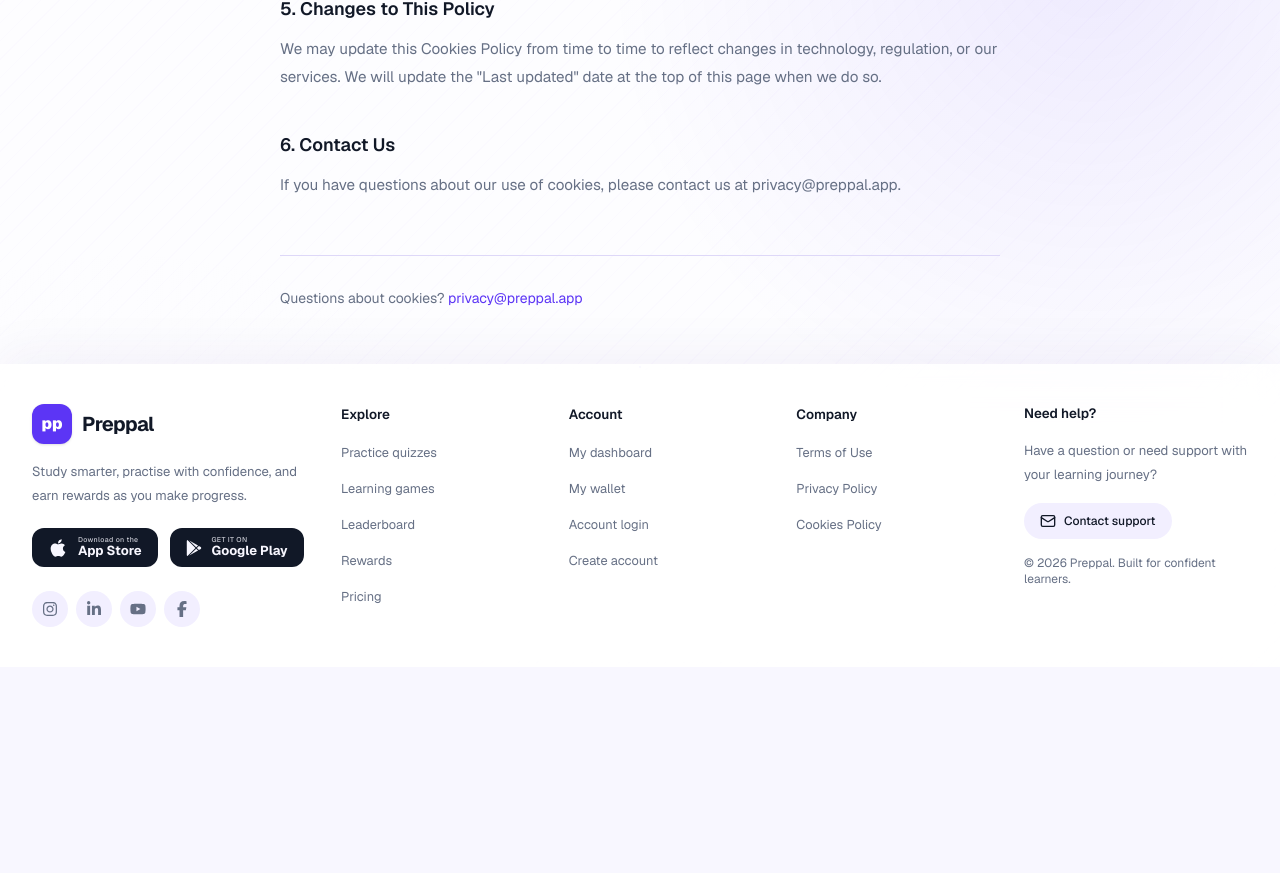
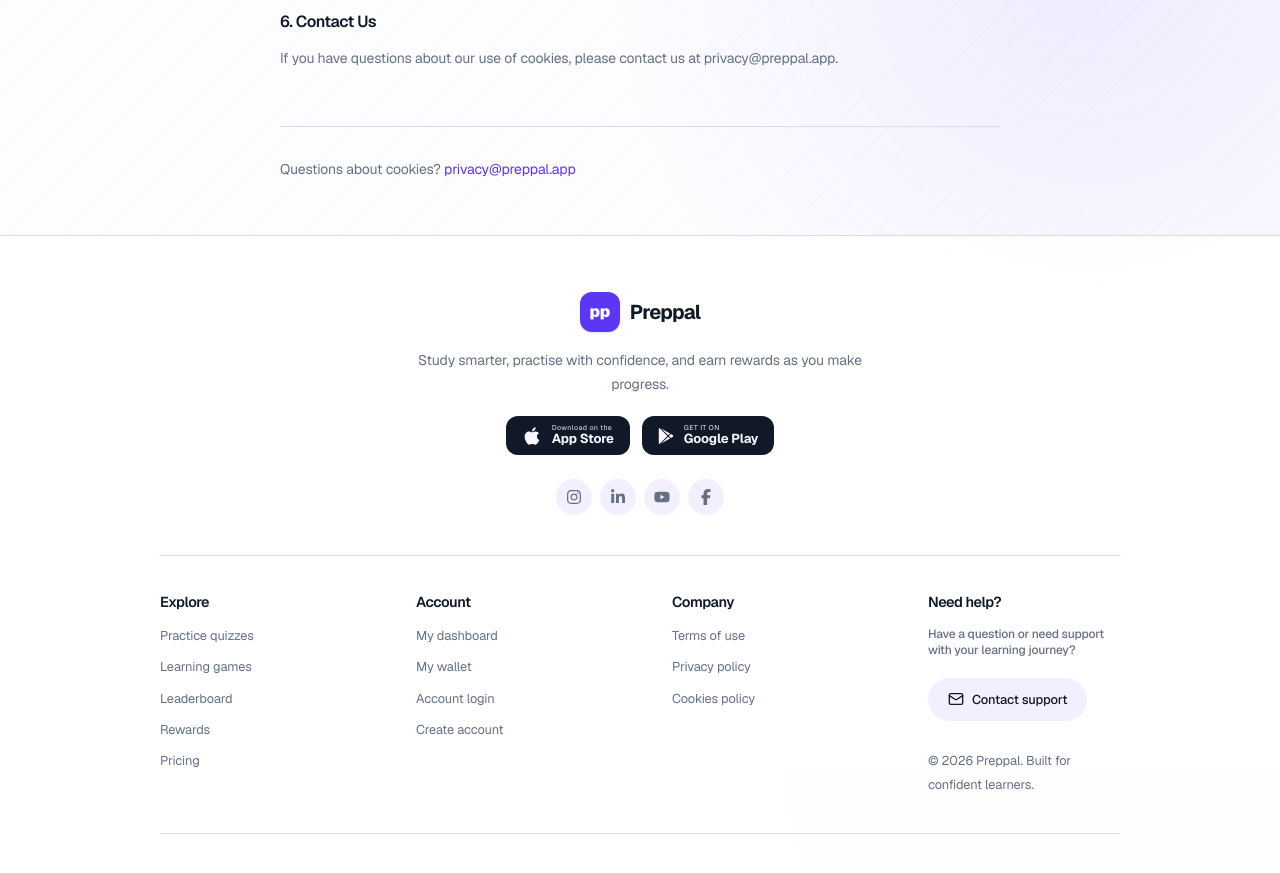
Before and after one commit to SLOURAX/preppal_web, a Next.js app: page /cookies in a window 1280 px wide. Shown: the part 1633-2506 px from the top of the page. Before the commit the page ends 2300 px from the top, so only its background shows below. Built offline with nearby package versions, Linux system fonts and the light colour scheme.

Commit message:
chore: new updates

```diff
--- a/src/app/cookies/page.tsx
+++ b/src/app/cookies/page.tsx
@@ -74,10 +74,10 @@
           <div className="bg-primary/10 mb-5 inline-grid size-12 place-items-center rounded-2xl">
             <Cookie className="text-primary size-6" />
           </div>
-          <h1 className="text-foreground text-2xl font-bold tracking-tight sm:text-4xl">
+          <h1 className="text-foreground text-2xl font-bold tracking-tight sm:text-3xl">
             Cookies Policy
           </h1>
-          <p className="text-muted-foreground mt-3 text-sm leading-6 sm:text-base sm:leading-7">
+          <p className="text-muted-foreground mt-3 text-sm leading-6 sm:text-sm sm:leading-6">
             We use cookies and similar technologies to keep Preppal working
             smoothly and to understand how you use it. Here's a clear breakdown
             of what we use and why.
@@ -124,10 +124,10 @@
         <div className="space-y-7 sm:space-y-10">
           {SECTIONS.map((section) => (
             <section key={section.title}>
-              <h2 className="text-foreground mb-2 text-base font-semibold sm:mb-3 sm:text-lg">
+              <h2 className="text-foreground mb-2 text-base font-semibold sm:mb-3 sm:text-base">
                 {section.title}
               </h2>
-              <p className="text-muted-foreground text-sm leading-6 sm:text-[.95rem] sm:leading-7">
+              <p className="text-muted-foreground text-sm leading-6 sm:text-[.875rem] sm:leading-6">
                 {section.body}
               </p>
             </section>
--- a/src/app/globals.css
+++ b/src/app/globals.css
@@ -129,6 +129,7 @@
   min-height: 100%;
   overflow-x: hidden;
   background: var(--background);
+  letter-spacing: -0.01em;
 }
 
 body {
@@ -172,6 +173,13 @@
     auto;
   background-attachment: fixed;
   color: var(--foreground);
+}
+
+h1,
+h2,
+h3,
+h4 {
+  letter-spacing: -0.03em;
 }
 
 .dark body {
@@ -220,7 +228,7 @@
     color: var(--primary-strong);
     font-size: 0.75rem;
     font-weight: 700;
-    letter-spacing: 0.08em;
+    letter-spacing: 0.05em;
     text-transform: uppercase;
   }
 
--- a/src/app/terms/page.tsx
+++ b/src/app/terms/page.tsx
@@ -67,10 +67,10 @@
           <div className="bg-primary/10 mb-5 inline-grid size-12 place-items-center rounded-2xl">
             <Scale className="text-primary size-6" />
           </div>
-          <h1 className="text-foreground text-2xl font-bold tracking-tight sm:text-4xl">
+          <h1 className="text-foreground text-2xl font-bold tracking-tight sm:text-3xl">
             Terms of Use
           </h1>
-          <p className="text-muted-foreground mt-3 text-sm leading-6 sm:text-base sm:leading-7">
+          <p className="text-muted-foreground mt-3 text-sm leading-6 sm:text-sm sm:leading-6">
             Please read these Terms carefully before using Preppal. They govern
             your access to and use of our platform, services, and content.
           </p>
@@ -83,10 +83,10 @@
         <div className="space-y-7 sm:space-y-10">
           {SECTIONS.map((section) => (
             <section key={section.title}>
-              <h2 className="text-foreground mb-2 text-base font-semibold sm:mb-3 sm:text-lg">
+              <h2 className="text-foreground mb-2 text-base font-semibold sm:mb-3 sm:text-base">
                 {section.title}
               </h2>
-              <p className="text-muted-foreground text-sm leading-6 sm:text-[.95rem] sm:leading-7">
+              <p className="text-muted-foreground text-sm leading-6 sm:text-[.875rem] sm:leading-6">
                 {section.body}
               </p>
             </section>
--- a/src/components/layout/footer.tsx
+++ b/src/components/layout/footer.tsx
@@ -35,9 +35,9 @@
 ];
 
 const COMPANY_LINKS: readonly FooterLink[] = [
-  { href: "/terms", label: "Terms of Use" },
-  { href: "/privacy", label: "Privacy Policy" },
-  { href: "/cookies", label: "Cookies Policy" },
+  { href: "/terms", label: "Terms of use" },
+  { href: "/privacy", label: "Privacy policy" },
+  { href: "/cookies", label: "Cookies policy" },
 ];
 
 const SOCIAL_LINKS: readonly SocialLink[] = [
@@ -71,15 +71,15 @@
   readonly links: readonly FooterLink[];
 }) {
   return (
-    <div>
-      <h2 className="text-foreground text-[.9rem] font-semibold lg:text-[.84rem]">
+    <div className="text-left">
+      <h2 className="text-foreground text-[.9rem] font-semibold tracking-[-0.025em]">
         {title}
       </h2>
-      <ul className="mt-4 space-y-3">
+      <ul className="text-muted-foreground mt-3 space-y-3 text-sm tracking-[-0.015em] sm:text-[.85rem]">
         {links.map((link) => (
           <li key={link.href}>
             <Link
-              className="text-muted-foreground hover:text-primary text-[.85rem] font-normal transition-colors lg:text-[.8rem]"
+              className="hover:text-primary text-[.8rem] font-normal tracking-[-0.01em] transition-colors"
               href={link.href}
             >
               {link.label}
@@ -95,25 +95,25 @@
 
 export function Footer() {
   return (
-    <footer className="bg-surface/80 mt-auto shadow-[0_-12px_45px_rgb(58_34_140/0.05)] backdrop-blur-xl">
-      <div className="mx-auto grid max-w-350 grid-cols-2 gap-x-6 gap-y-10 px-5 py-10 sm:px-6 md:grid-cols-[1.4fr_1fr_1fr_1fr_1.1fr] lg:px-8">
-        <div className="col-span-2 max-w-sm md:col-span-1">
+    <footer className="bg-surface/95 mt-auto border-t border-black/[0.06]">
+      <div className="mx-auto max-w-5xl px-5 py-12 text-center sm:px-8 sm:py-14">
+        <div className="mx-auto flex max-w-xl flex-col items-center">
           <Link className="inline-flex items-center gap-2.5" href="/">
             <span className="bg-primary text-primary-foreground grid size-10 place-items-center rounded-xl text-base font-black shadow-sm">
               pp
             </span>
-            <span className="text-foreground text-xl font-bold tracking-[-0.03em]">
+            <span className="text-foreground text-xl font-bold tracking-[-0.04em]">
               Preppal
             </span>
           </Link>
-          <p className="text-muted-foreground mt-4 text-sm leading-6 lg:text-[.82rem]">
+          <p className="text-muted-foreground mt-4 max-w-md text-sm leading-6 tracking-[-0.01em]">
             Study smarter, practise with confidence, and earn rewards as you
             make progress.
           </p>
           <div className="mt-5">
-            <AppDownloadButtons />
+            <AppDownloadButtons className="justify-center" />
           </div>
-          <div className="mt-6 flex items-center gap-2">
+          <div className="mt-6 flex items-center justify-center gap-2">
             {SOCIAL_LINKS.map(({ href, label, icon: Icon }) => (
               <a
                 aria-label={`Follow Preppal on ${label}`}
@@ -130,26 +130,27 @@
           </div>
         </div>
 
-        <FooterLinkGroup links={PRODUCT_LINKS} title="Explore" />
-        <FooterLinkGroup links={ACCOUNT_LINKS} title="Account" />
-        <FooterLinkGroup links={COMPANY_LINKS} title="Company" />
-
-        <div>
-          <h2 className="text-foreground text-sm font-semibold lg:text-[.84rem]">
+        <div className="mt-10 grid grid-cols-2 gap-8 border-y border-black/[0.06] py-9 text-left sm:gap-x-12 lg:grid-cols-4 lg:gap-x-16">
+          <FooterLinkGroup links={PRODUCT_LINKS} title="Explore" />
+          <FooterLinkGroup links={ACCOUNT_LINKS} title="Account" />
+          <FooterLinkGroup links={COMPANY_LINKS} title="Company" />
+          <div>
+          <h2 className="text-foreground text-[.9rem] font-semibold tracking-[-0.025em]">
             Need help?
           </h2>
-          <p className="text-muted-foreground mt-4 text-sm leading-6 lg:text-[.82rem]">
+          <p className="text-muted-foreground mt-3 text-[.75rem] font-medium leading-4 tracking-[-0.015em]">
             Have a question or need support with your learning journey?
           </p>
           <a
-            className="bg-surface-subtle text-foreground hover:text-primary mt-4 inline-flex items-center gap-2 rounded-full px-4 py-2.5 text-xs font-medium transition-colors"
+            className="bg-surface-subtle text-foreground hover:text-primary mt-5 inline-flex items-center gap-2 rounded-full px-5 py-3 text-[.8rem] font-medium transition-colors"
             href="mailto:support@preppal.app"
           >
             <Mail className="size-4" /> Contact support
           </a>
-          <p className="text-muted-foreground mt-4 text-xs">
+          <p className="text-muted-foreground mt-7 text-[.8rem] leading-6 tracking-[-0.01em]">
             © 2026 Preppal. Built for confident learners.
           </p>
+          </div>
         </div>
       </div>
     </footer>
--- a/src/components/navigation/desktop-navigation.tsx
+++ b/src/components/navigation/desktop-navigation.tsx
@@ -24,7 +24,7 @@
             className={cn(
               "flex items-center gap-2 rounded-full px-4 py-2 text-[.78rem] font-medium transition-colors",
               isActive
-                ? "bg-surface text-primary shadow-[0_5px_18px_rgb(58_34_140/0.1)]"
+                ? "text-primary"
                 : "text-muted-foreground hover:bg-surface/65 hover:text-foreground",
             )}
             href={item.href}
--- a/src/features/dashboard/components/dashboard-shell.tsx
+++ b/src/features/dashboard/components/dashboard-shell.tsx
@@ -231,7 +231,7 @@
                       className={cn(
                         "flex items-center gap-2 rounded-lg px-3.5 py-2 text-[.8rem] font-medium transition-all",
                         isActive
-                          ? "bg-surface text-primary"
+                          ? "text-primary"
                           : "text-muted-foreground hover:bg-surface/60 hover:text-foreground",
                       )}
                     >
--- a/src/lib/query-client.ts
+++ b/src/lib/query-client.ts
@@ -3,7 +3,13 @@
 export const createQueryClient = () =>
   new QueryClient({
     defaultOptions: {
-      queries: { retry: 1, staleTime: 30_000, refetchOnWindowFocus: false },
+      queries: {
+        retry: 1,
+        staleTime: 30_000,
+        gcTime: 5 * 60_000,
+        refetchOnWindowFocus: false,
+        refetchOnReconnect: true,
+      },
       mutations: { retry: 0 },
     },
   });
--- /dev/null
+++ b/src/lib/query-keys.ts
@@ -0,0 +1,7 @@
+export const queryKeys = {
+  health: ["health"] as const,
+  me: ["me"] as const,
+  rewards: ["rewards"] as const,
+  quizHistory: ["quiz-history"] as const,
+  notifications: ["notifications"] as const,
+};
```
Also changed, not shown: src/app/privacy/page.tsx (+4 -4 lines), src/lib/api-client.ts (added, +41 -0 lines).
